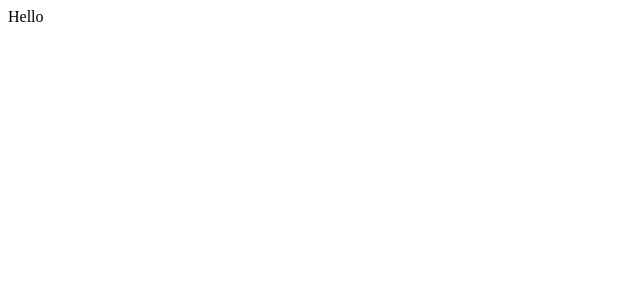
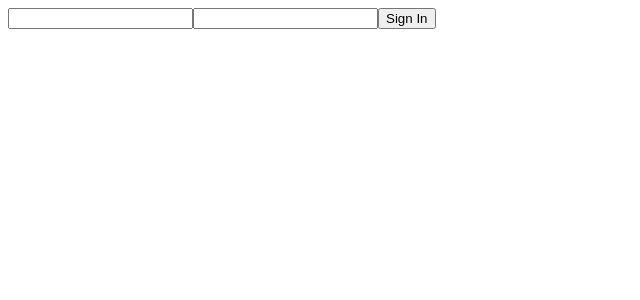
Before and after one commit to Tigran-Khanaghyan/redux-learning-repository, a React (Create React App) app: page / in a window 1280 px wide. Shown: the top 300 px of the page, without its empty margins (0-640 px from the left). Built offline with nearby package versions, Linux system fonts and the light colour scheme.

Commit message:
feat(signin): Simple sign in form

```diff
--- a/package.json
+++ b/package.json
@@ -11,6 +11,7 @@
     "react-redux": "^7.2.5",
     "react-scripts": "4.0.3",
     "redux": "^4.1.1",
+    "redux-thunk": "^2.3.0",
     "web-vitals": "^1.1.2"
   },
   "scripts": {
--- a/src/App.js
+++ b/src/App.js
@@ -1,9 +1,43 @@
+import { useState } from "react";
+import { useDispatch, useSelector } from "react-redux";
+import { setUser } from "./actions";
+
+function App() {
+  const user = useSelector((state) => state.user);
+
+  const [name, setName] = useState(user.name);
+  const [password, setPassword] = useState(user.password);
+
+  let tempName = user.name
+  let tempPassword = user.password
+
+  const dispatch = useDispatch();
+
+  const handleClick = () => {
+    dispatch(setUser(name, password));
+    setName('')
+    setPassword('')
+
+  };
+
+  return (
+    <div>
+      <input
+        type="text"
 
 
-function App() {
-  return (
-    <div>Hello</div>
-  )
+        value={name}
+        onChange={(e) => setName(e.target.value)}
+      ></input>
+      <input
+        type="text"
+        value={password}
+        onChange={(e) => setPassword(e.target.value)}
+      ></input>
+      <button onClick={() => handleClick()}>Sign In</button>
+      <p>{tempName}{tempPassword}</p>
+    </div>
+  );
 }
 
 export default App;
--- /dev/null
+++ b/src/actions/index.js
@@ -0,0 +1,18 @@
+export const setUser = (name, password) => {
+  if (name && password) {
+    return {
+      type: "USER",
+      payload: {
+        name,
+        password,
+      },
+    };
+  }
+  return {
+    type: "USER",
+    payload: {
+      name: "",
+      password: "",
+    },
+  };
+};
--- a/src/index.js
+++ b/src/index.js
@@ -1,10 +1,26 @@
 import React from "react";
 import ReactDOM from "react-dom";
 import App from "./App";
+import { createStore } from "redux";
+import rootReducer from "./reducers";
+import { Provider } from "react-redux";
+import thunk from "redux-thunk";
+import { applyMiddleware } from "redux";
+import { compose } from "redux";
+
+const store = createStore(
+  rootReducer,
+  compose(
+    applyMiddleware(thunk),
+    window.__REDUX_DEVTOOLS_EXTENSION__ && window.__REDUX_DEVTOOLS_EXTENSION__()
+  )
+);
 
 ReactDOM.render(
   <React.StrictMode>
-    <App />
+    <Provider store={store}>
+      <App />
+    </Provider>
   </React.StrictMode>,
   document.getElementById("root")
 );
--- /dev/null
+++ b/src/reducers/index.js
@@ -0,0 +1,8 @@
+import { combineReducers } from "redux";
+import userReducer from "./user";
+
+const rootReducer = combineReducers({
+  user: userReducer
+});
+
+export default rootReducer;
--- /dev/null
+++ b/src/reducers/user.js
@@ -0,0 +1,10 @@
+const userReducer = (state = {}, action) => {
+  switch (action.type) {
+    case "USER":
+      return (state = action.payload);
+    default:
+      return state;
+  }
+};
+
+export default userReducer
```
Also changed, not shown: 1 other file (tests, documents, lock files or other folders).
